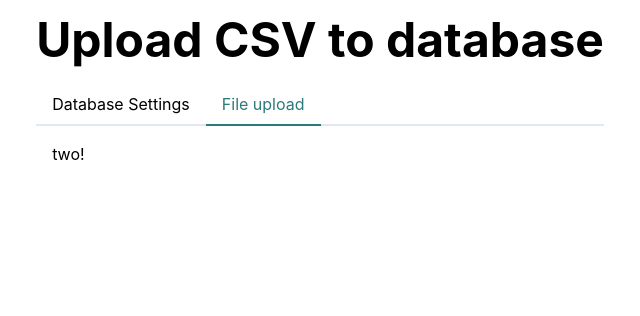
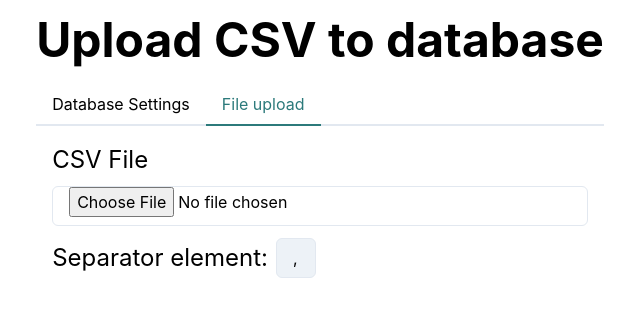
Before and after one commit to jonathan-wanderley/csv-reader, a React (Vite) app in the folder client/: page / in a window 1280 px wide. Both pictures are taken after a click on the tab "File upload". Shown: the top 316 px of the page, without its empty margins (320-960 px from the left). Built offline with nearby package versions, Linux system fonts and the light colour scheme.

Commit message:
feat(client): add file upload and separator input fields

```diff
--- a/client/src/App.tsx
+++ b/client/src/App.tsx
@@ -59,8 +59,17 @@ function App() {
                   {/* text */}
                 </HStack>
               </TabPanel>
+
               <TabPanel>
-                <p>two!</p>
+                <Stack>
+                  <Text fontSize='2xl' >CSV File</Text>
+                  <Input type='file' accept='.csv' ></Input>
+                </Stack>
+                <HStack marginTop='3' gap='2'>
+                  <Text fontSize='2xl'>Separator element:</Text>
+                  <Input bgColor='gray.100' maxWidth='40px' type='text' defaultValue=',' maxLength={Number('1')}></Input>
+                </HStack>
+
               </TabPanel>
             </TabPanels>
           </Tabs>
```
